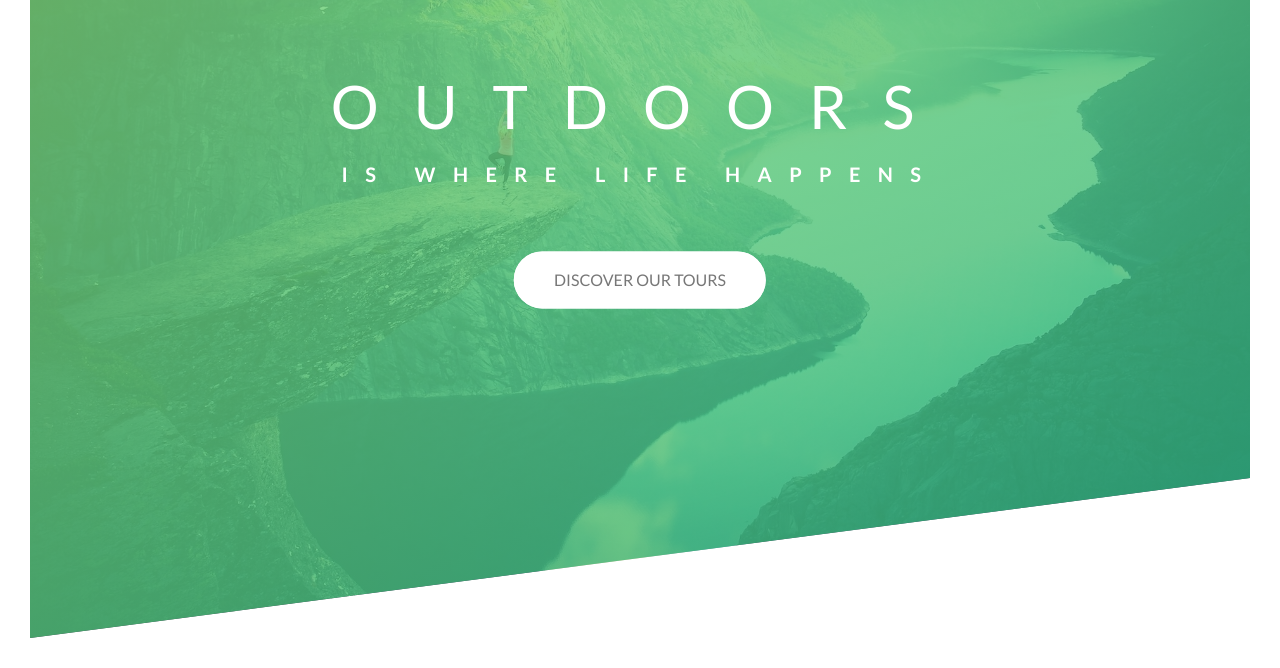
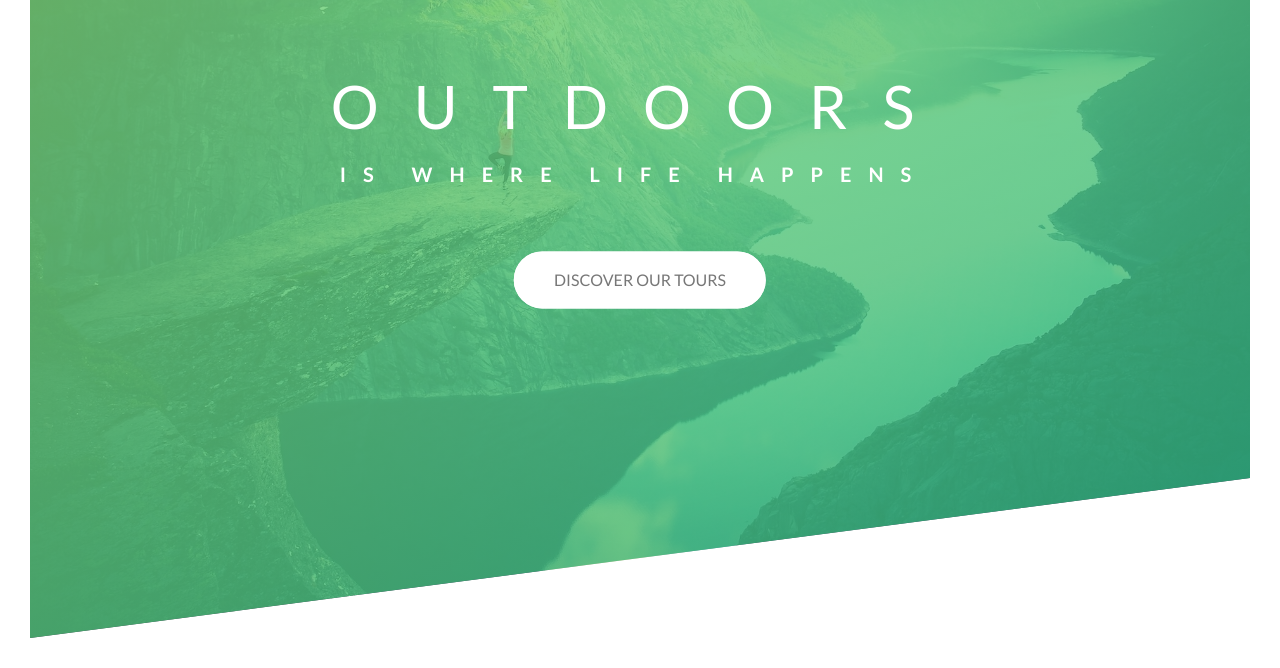
Before and after one commit to AndyRobinson23/natours-project, a plain HTML site: page index.html in a window 1280 px wide. Shown: the part 152-820 px from the top of the page. Drawn offline with Linux system fonts and the light colour scheme.

Commit message:
fixed a minor alignment issue in the hero text

```diff
--- a/css/style.css
+++ b/css/style.css
@@ -74,11 +74,12 @@ body {
 .heading-primary-sub {
     font-size: 2rem;
     font-weight: 700;
-    letter-spacing: 1.74rem;
+    letter-spacing: 1.70rem;
 
     animation-name: moveInRight;
     animation-duration: 1s;
     animation-timing-function: ease-out;
+    margin-left: -1.2rem;
 }
 
 @keyframes moveInLeft {
```
